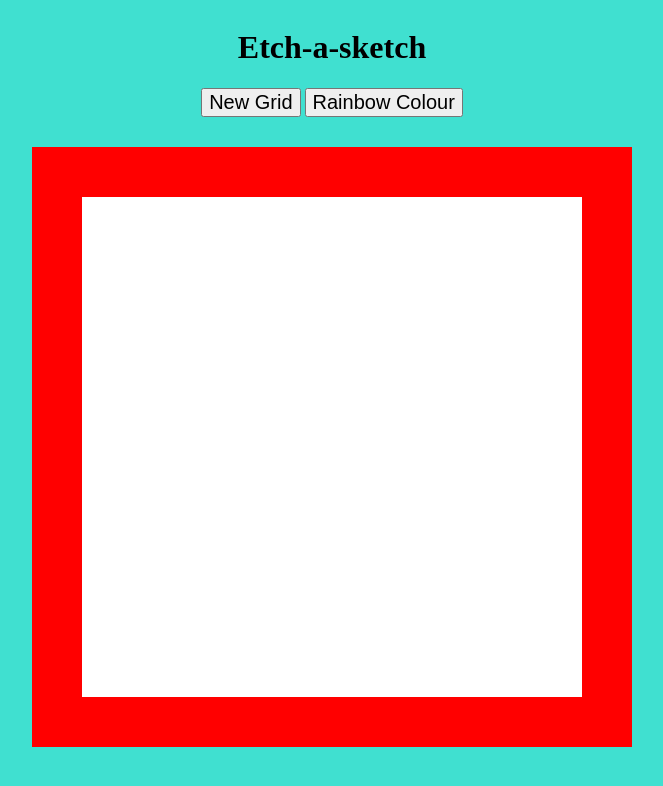
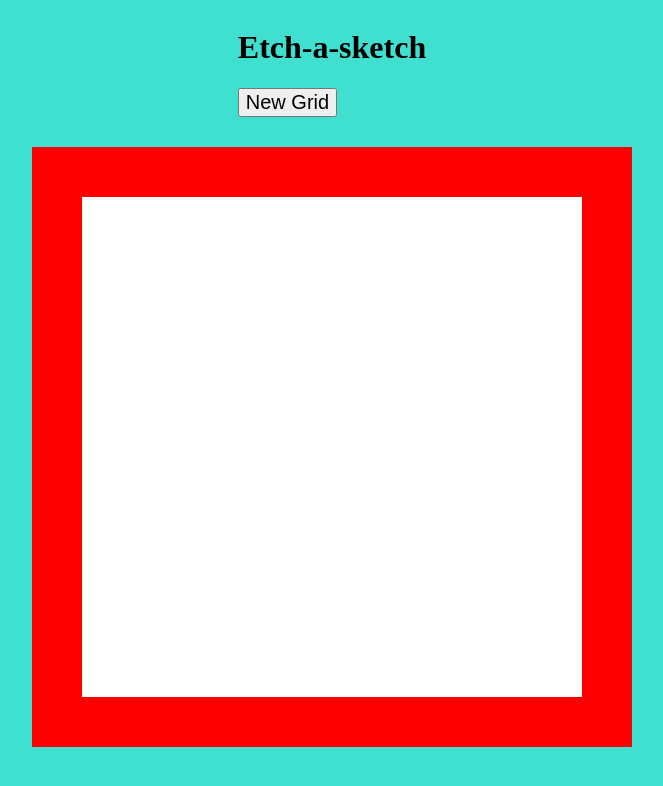
Before and after one commit to Kiiyul/etch-a-sketch, a plain HTML site: page index.html in a window 1280 px wide. Shown: the whole page, without its empty margins (308-971 px from the left). Drawn offline with Linux system fonts and the light colour scheme.

Commit message:
removed rainbow button

```diff
--- a/index.html
+++ b/index.html
@@ -12,7 +12,6 @@
     <div class="header">
         <h1>Etch-a-sketch</h1>
         <button class="newGrid">New Grid</button>
-        <button class="rainbow">Rainbow Colour</button>
     </div>
     <div class="sketchPad"></div>
 </body>
```
